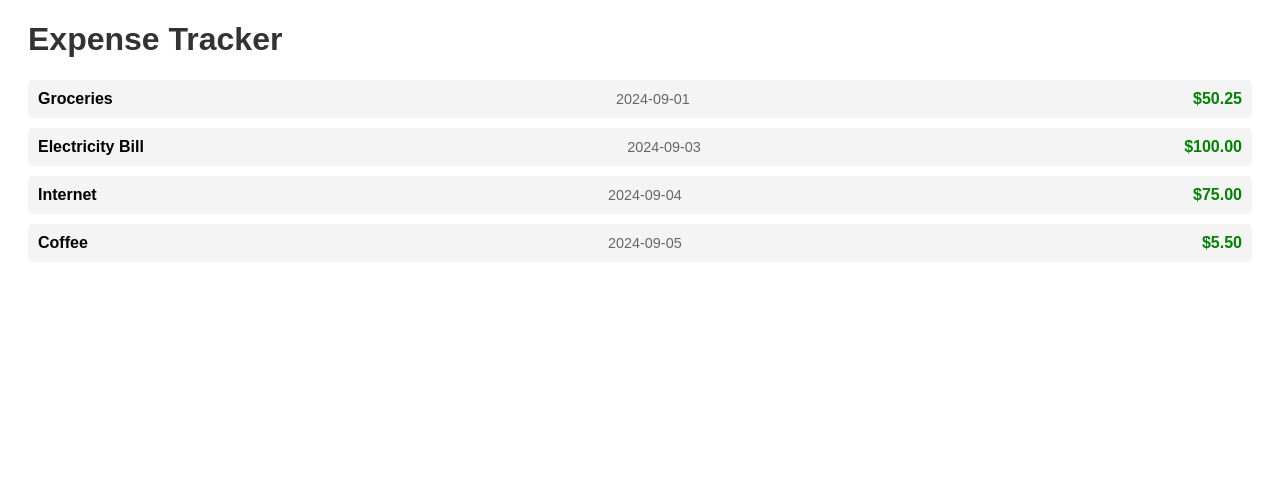
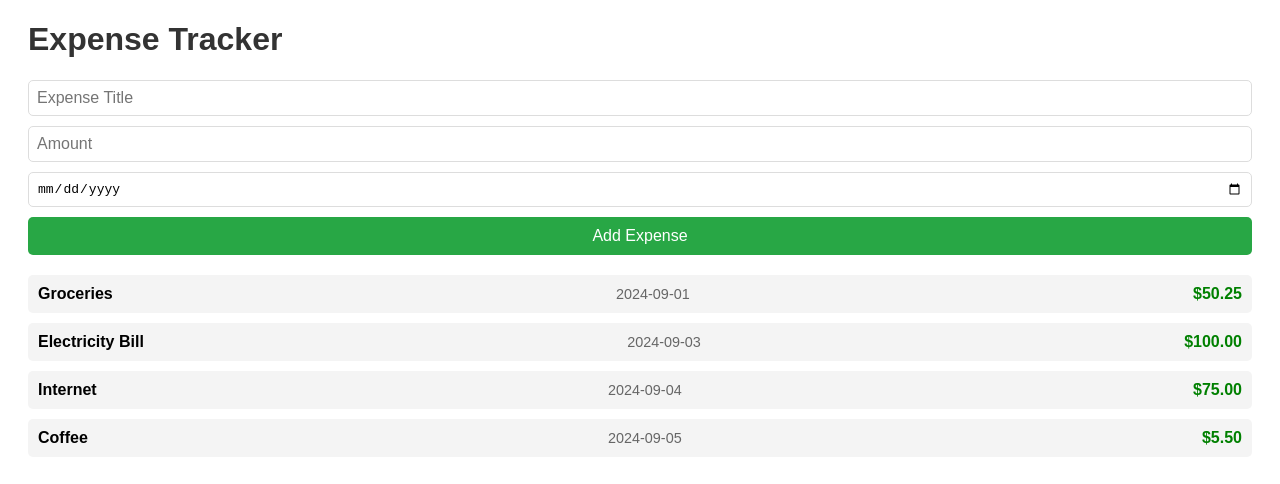
Before and after one commit to HlibHryshko/_expense_manager, a Svelte app in the folder front-end/: page / in a window 1280 px wide. Shown: the top 484 px of the page. Built offline with nearby package versions, Linux system fonts and the light colour scheme.

Commit message:
form for adding a new expense is added

```diff
--- a/front-end/src/App.svelte
+++ b/front-end/src/App.svelte
@@ -1,10 +1,29 @@
 <script>
     import ExpenseList from './components/ExpenseList.svelte';
+    import AddExpenseForm from './components/AddExpenseForm.svelte';
+
+    // State to hold the expenses list
+    let expenses = [
+        { id: 1, title: 'Groceries', amount: 50.25, date: '2024-09-01' },
+        { id: 2, title: 'Electricity Bill', amount: 100.00, date: '2024-09-03' },
+        { id: 3, title: 'Internet', amount: 75.00, date: '2024-09-04' },
+        { id: 4, title: 'Coffee', amount: 5.50, date: '2024-09-05' }
+    ];
+
+    // Function to handle adding a new expense
+    function addExpense(newExpense) {
+        expenses = [...expenses, newExpense];
+    }
 </script>
 
 <main>
     <h1>Expense Tracker</h1>
-    <ExpenseList />
+
+    <!-- AddExpenseForm component -->
+    <AddExpenseForm onAddExpense={addExpense} />
+
+    <!-- ExpenseList component -->
+    <ExpenseList {expenses} />
 </main>
 
 <style>
--- /dev/null
+++ b/front-end/src/components/AddExpenseForm.svelte
@@ -0,0 +1,84 @@
+<script>
+    // Props to pass the data back to the parent component (App.svelte)
+    export let onAddExpense;
+
+    // Form data
+    let title = '';
+    let amount = '';
+    let date = '';
+
+    // Handle form submission
+    function submitExpense() {
+        if (title && amount && date) {
+            // Create a new expense object
+            const newExpense = {
+                id: Date.now(), // Unique ID using the timestamp
+                title,
+                amount: parseFloat(amount),
+                date
+            };
+
+            // Pass the new expense back to the parent component
+            onAddExpense(newExpense);
+
+            // Clear the form
+            title = '';
+            amount = '';
+            date = '';
+        } else {
+            alert('Please fill out all fields.');
+        }
+    }
+</script>
+
+<style>
+    form {
+        display: flex;
+        flex-direction: column;
+        gap: 10px;
+        margin-bottom: 20px;
+    }
+
+    input {
+        padding: 8px;
+        font-size: 1em;
+        border: 1px solid #ddd;
+        border-radius: 5px;
+    }
+
+    button {
+        padding: 10px;
+        background-color: #28a745;
+        color: white;
+        font-size: 1em;
+        border: none;
+        border-radius: 5px;
+        cursor: pointer;
+    }
+
+    button:hover {
+        background-color: #218838;
+    }
+</style>
+
+<form on:submit|preventDefault={submitExpense}>
+    <input
+        type="text"
+        placeholder="Expense Title"
+        bind:value={title}
+        required
+    />
+    <input
+        type="number"
+        step="0.01"
+        placeholder="Amount"
+        bind:value={amount}
+        required
+    />
+    <input
+        type="date"
+        bind:value={date}
+        required
+    />
+    <button type="submit">Add Expense</button>
+</form>
--- a/front-end/src/components/ExpenseList.svelte
+++ b/front-end/src/components/ExpenseList.svelte
@@ -1,11 +1,5 @@
 <script>
-    // Example expense data, will be replaced later with dynamic data.
-    let expenses = [
-        { id: 1, title: 'Groceries', amount: 50.25, date: '2024-09-01' },
-        { id: 2, title: 'Electricity Bill', amount: 100.00, date: '2024-09-03' },
-        { id: 3, title: 'Internet', amount: 75.00, date: '2024-09-04' },
-        { id: 4, title: 'Coffee', amount: 5.50, date: '2024-09-05' }
-    ];
+  export let expenses = [];
 </script>
 
 <style>
@@ -41,7 +35,7 @@
 </style>
 
 <ul>
-    {#each expenses as expense}
+    {#each expenses as expense (expense.id)}
         <li>
             <span class="expense-title">{expense.title}</span>
             <span class="expense-date">{expense.date}</span>
```
